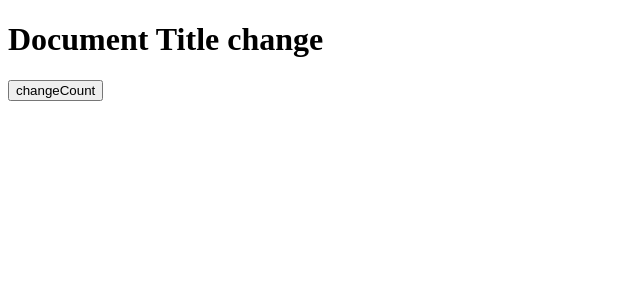
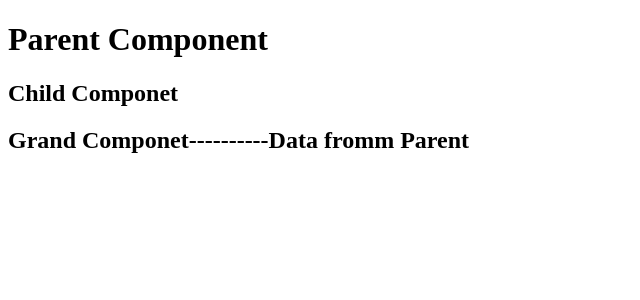
Before and after one commit to karthikeyan13762/reactapp, a React (Vite) app: page / in a window 1280 px wide. Shown: the top 300 px of the page, without its empty margins (0-640 px from the left). Built offline with nearby package versions, Linux system fonts and the light colour scheme.

Commit message:
Props drilling

```diff
--- a/src/App.jsx
+++ b/src/App.jsx
@@ -1,21 +1,40 @@
-import React, { useEffect, useState } from 'react'
+// props drilling
+
+import React from 'react'
+
+function Grandchild({data}){
+
+  return(
+
+    <div>
+      <h2>
+      Grand Componet----------{ data}
+      </h2>
+    </div>
+  )
+}
+function Child({data}){
+
+  return(
+
+    <div>
+      <h2>
+        Child Componet
+
+      </h2>
+      <Grandchild data={data}/>
+    </div>
+  )
+}
 
 function App() {
-const[count,setCount]=useState(0)
+  const data="Data fromm Parent"
+  return (
 
-  useEffect(()=>{
-    document.title=`count ${count}`
-  },[count])
+    <div>
 
-  function changeCout(){
-
-    setCount(count+1)
-}
-
-  return (
-    <div>
-    <h1>Document Title change</h1>
-    <button onClick={changeCout}>changeCount</button>
+      <h1>Parent Component</h1>
+      <Child data={data}/>
     </div>
   )
 }
```
